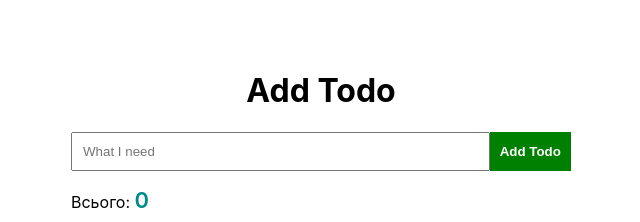
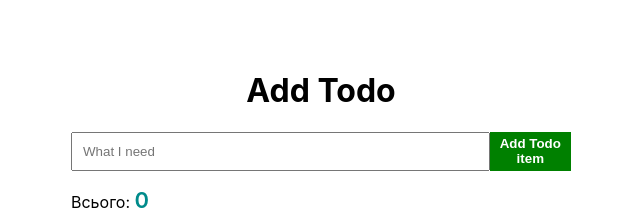
Before and after one commit to Lysiii2012/redux-todo, a React (Create React App) app: page / in a window 1280 px wide. Shown: the top 222 px of the page, without its empty margins (319-959 px from the left). Built offline with nearby package versions, Linux system fonts and the light colour scheme.

Commit message:
Update AddTodo.jsx

```diff
--- a/src/components/AddTodo/AddTodo.jsx
+++ b/src/components/AddTodo/AddTodo.jsx
@@ -15,7 +15,7 @@ const AddTodo = ({ newTodo, setNewTodo }) => {
     const handleAddTodo = () => {
         if (newTodo.trim()) {
             dispatch(addTodo(newTodo));
-            setNewTodo('');
+            setNewTodo(''); // Clear the input after adding the todo
         }
     };
 
@@ -27,7 +27,7 @@ const AddTodo = ({ newTodo, setNewTodo }) => {
                 onChange={e => setNewTodo(e.target.value)}
                 placeholder="What I need"
             />
-            <button onClick={handleAddTodo}>Add Todo</button>
+            <button onClick={handleAddTodo}>Add Todo item</button>
         </div>
     );
 };
```
